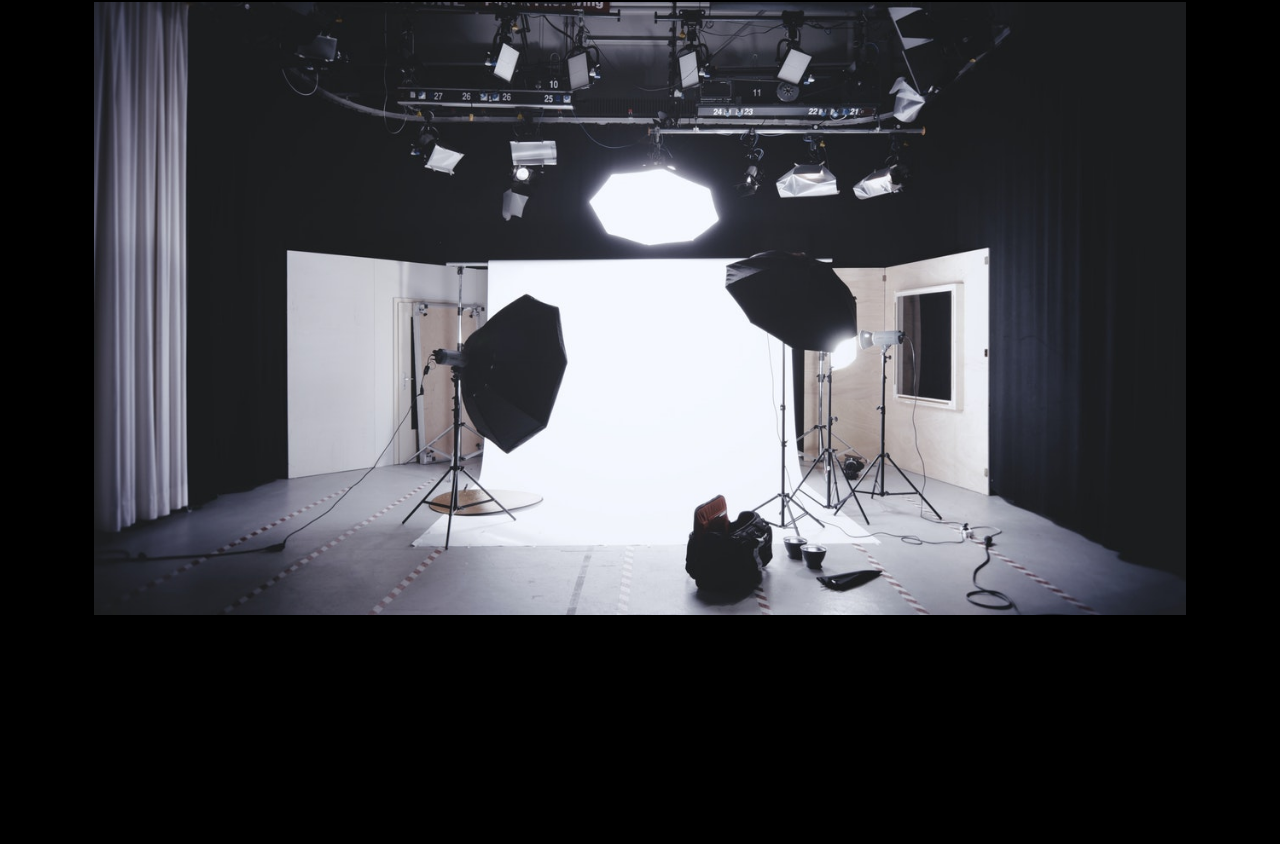
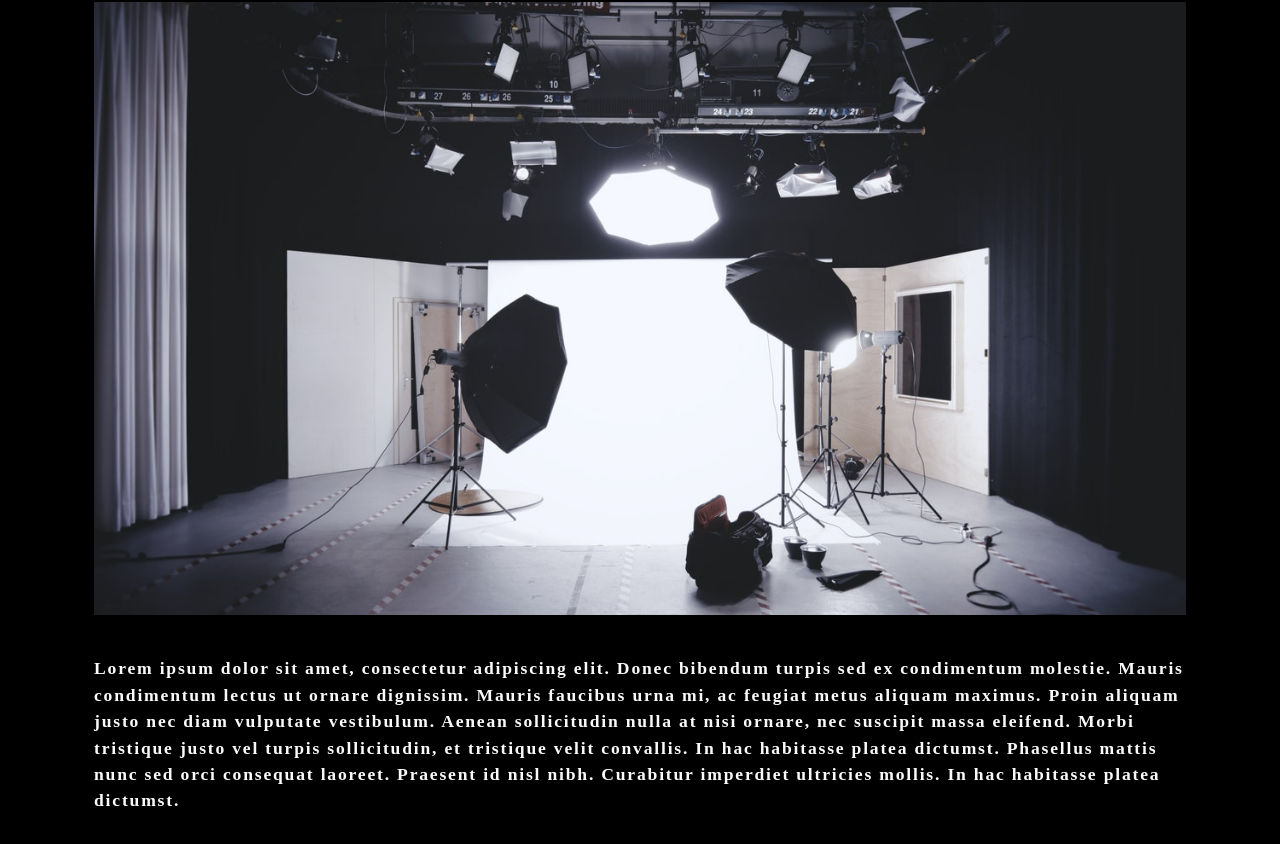
Before and after one commit to rhazama/PhotoPort, a React (Create React App) app: page / in a window 1280 px wide. Shown: the part 262-1106 px from the top of the page. Before the commit the page ends 991 px from the top, so only its background shows below. Built offline with nearby package versions, Linux system fonts and the light colour scheme.

Commit message:
Adjusting about return section

```diff
--- a/src/components/About/index.js
+++ b/src/components/About/index.js
@@ -1,13 +1,19 @@
-import React from 'react';
+import React from 'react'
 import coverImage from "../../assets/cover/cover-image.jpg";
 
 function About() {
+
   return (
-    <section className="my-5">
-    <h1 id="about">Who am I?</h1>
-    <img src={coverImage} className="my-2" style={{ width: "100%" }} alt="cover" />
-  </section>
-  );
+    <section className="my-5" >
+      <h1 id="about">Who am I?</h1>
+      <img src={coverImage} className="my-2" style={{ width: "100%" }} alt="cover" />
+      <div className="my-2">
+        <p>
+          Lorem ipsum dolor sit amet, consectetur adipiscing elit. Donec bibendum turpis sed ex condimentum molestie. Mauris condimentum lectus ut ornare dignissim. Mauris faucibus urna mi, ac feugiat metus aliquam maximus. Proin aliquam justo nec diam vulputate vestibulum. Aenean sollicitudin nulla at nisi ornare, nec suscipit massa eleifend. Morbi tristique justo vel turpis sollicitudin, et tristique velit convallis. In hac habitasse platea dictumst. Phasellus mattis nunc sed orci consequat laoreet. Praesent id nisl nibh. Curabitur imperdiet ultricies mollis. In hac habitasse platea dictumst.
+      </p>
+      </div>
+    </section>
+  )
 }
 
 export default About;
```
